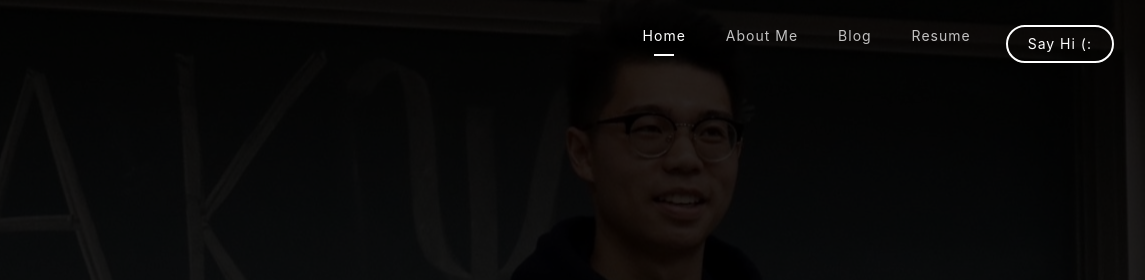
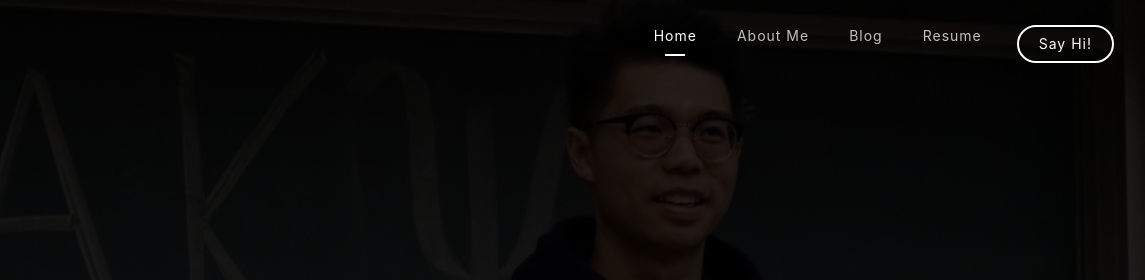
Before and after one commit to tony-trung-nguyen/tony-trung-nguyen.github.io, a plain HTML site: page index.html in a window 1280 px wide. Shown: the top 280 px of the page, 135-1280 px from the left. Drawn offline with Linux system fonts and the light colour scheme; files whose address does not match are found by name.

Commit message:
Update button

```diff
--- a/index.html
+++ b/index.html
@@ -40,13 +40,13 @@
 			        <a class="nav-link smooth-link" href="#project">Resume</a>
 			      </li>
             <form class="form-inline">
-            <a href="#contact" class="btn smooth-link align-middle btn-primary">Say Hi (:</a>
+            <a href="#contact" class="btn smooth-link align-middle btn-primary">Say Hi!</a>
           </form>
 			    </ul>
 			  </div>
 		  </div>
 		</nav>
-		<section class="hero bg-overlay" id="hero" data-bg="img/tonyspeaking.jpg">
+		<section class="hero bg-overlay" id="hero" data-bg="img/tonyspeaking.JPG">
 			<div class="text py-5">
 				<h1><span class="bold">TONY T. NGUYEN</span></h1>
         <h2>hustler. student. entrepreneur.</h2>
```
Also changed, not shown: 1 other file.
